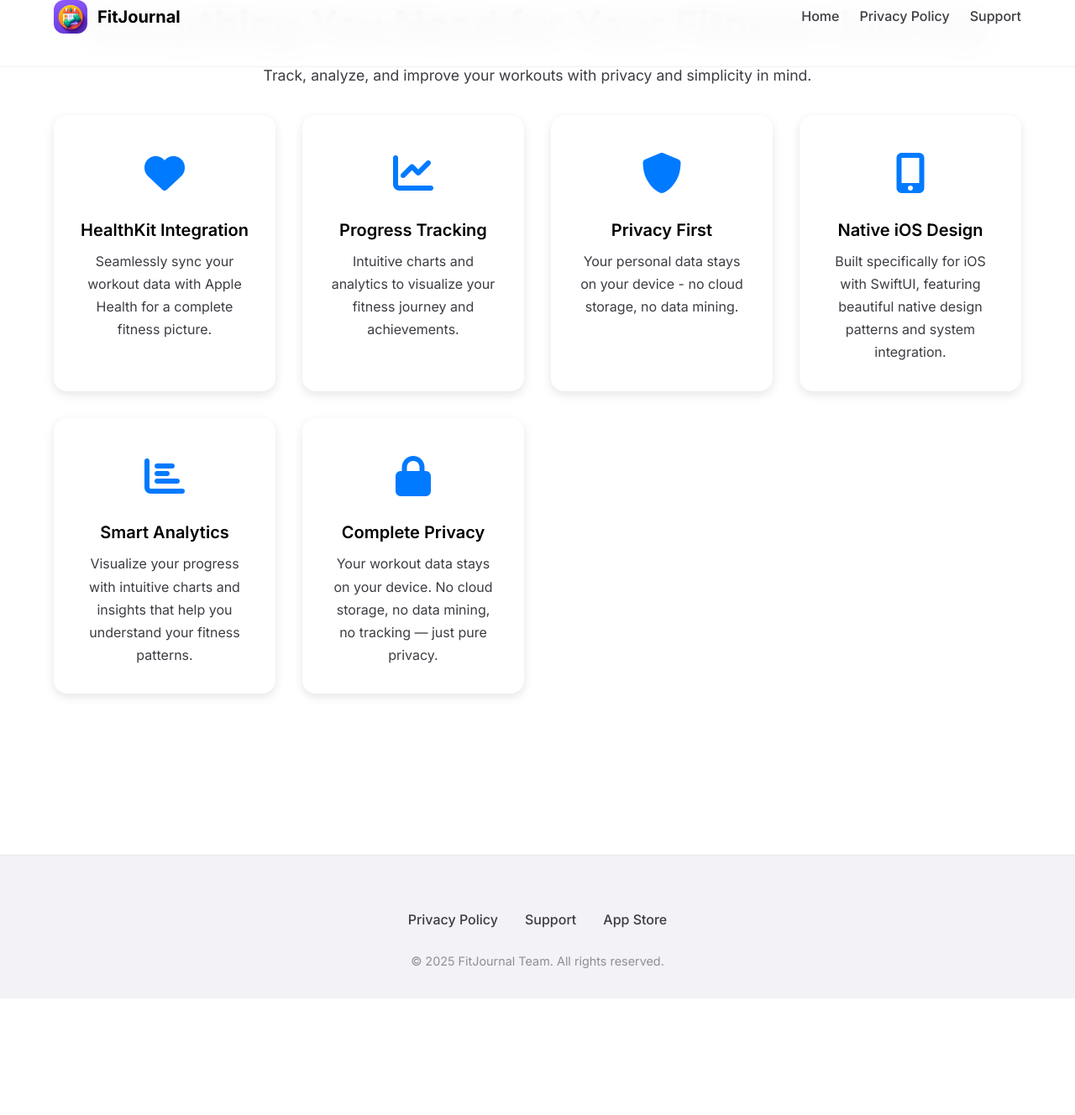
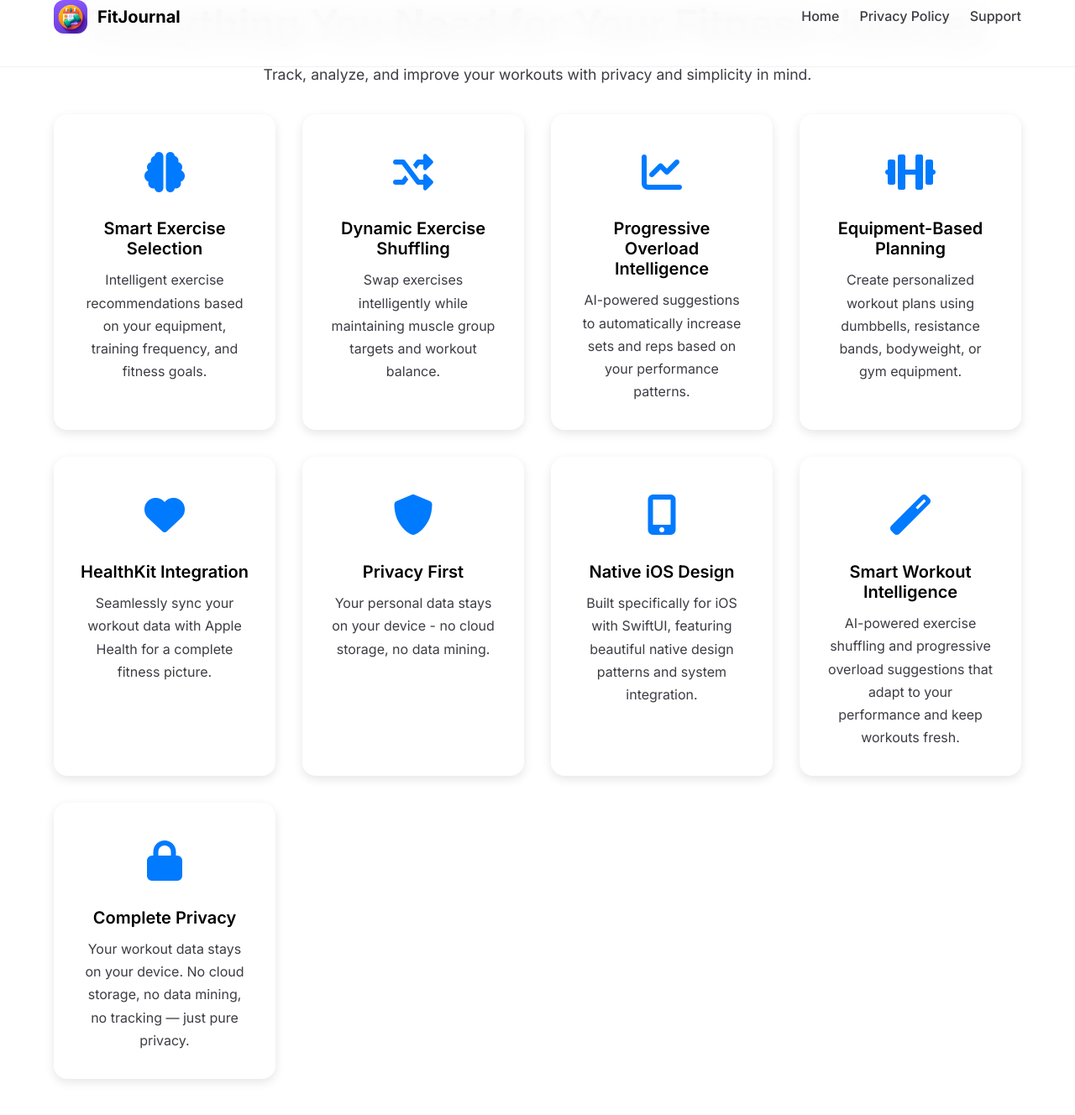
Before and after one commit to gautam-u/fitjournal-website, a Jekyll site: the page built from index.md, in a window 1280 px wide and 1400 px high, scrolled down 1274 px. Shown: the top 1328 px of the window at 84% size. Built offline with Jekyll 4.4.1, drawn with Linux system fonts in a browser that asks for light colours; before the commit the page ends 2463 px from its top, so only the background shows below that; some of the changed text lies outside the part shown.

Commit message:
🚀 Major Update: Add Smart Exercise Features
✨ New Features:
- Smart Exercise Selection with AI-powered recommendations
- Dynamic Exercise Shuffling for workout variety
- Progressive Overload Intelligence with automatic rep/set suggestions
- Equipment-Based Planning for personalized workouts

📸 Updated Screenshots:
- Equipment selection onboarding flow
- Smart exercise plan interface
- Dynamic workout view with exercise shuffling

🎯 Enhanced Marketing:
- Updated hero section highlighting smart workout capabilities
- Added comprehensive feature descriptions
- Improved SEO with better alt texts and descriptions
- Updated README with feature overview

```diff
--- a/_config.yml
+++ b/_config.yml
@@ -5,7 +5,7 @@ page_title: FitJournal - iOS Fitness Tracker
 app_icon: /assets/app_icon.png
 app_name: FitJournal
 app_price: Free
-app_description: Track your workouts, sync with HealthKit, and stay motivated. Privacy-first fitness tracking for iOS.
+app_description: Create smart workout plans with intelligent exercise selection, progression tracking, and dynamic exercise shuffling. Privacy-first home fitness for iOS.
 
 # Store Links
 appstore_link: https://apps.apple.com/app/idYOUR_APP_ID
@@ -24,12 +24,21 @@ youtube_username:
 
 # Feature List
 features:
+  - title: Smart Exercise Selection
+    description: Intelligent exercise recommendations based on your equipment, training frequency, and fitness goals.
+    fontawesome_icon_name: brain
+  - title: Dynamic Exercise Shuffling
+    description: Swap exercises intelligently while maintaining muscle group targets and workout balance.
+    fontawesome_icon_name: shuffle
+  - title: Progressive Overload Intelligence
+    description: AI-powered suggestions to automatically increase sets and reps based on your performance patterns.
+    fontawesome_icon_name: chart-line
+  - title: Equipment-Based Planning
+    description: Create personalized workout plans using dumbbells, resistance bands, bodyweight, or gym equipment.
+    fontawesome_icon_name: dumbbell
   - title: HealthKit Integration
     description: Seamlessly sync your workout data with Apple Health for a complete fitness picture.
     fontawesome_icon_name: heart
-  - title: Progress Tracking
-    description: Intuitive charts and analytics to visualize your fitness journey and achievements.
-    fontawesome_icon_name: chart-line
   - title: Privacy First
     description: Your personal data stays on your device - no cloud storage, no data mining.
     fontawesome_icon_name: shield-alt
--- a/index.md
+++ b/index.md
@@ -4,8 +4,8 @@ title: FitJournal - Privacy-First Fitness Tracking for iOS
 ---
 
 <div class="hero animate-fade-in-up">
-  <h1 class="text-gradient">Your Fitness Journey,<br>Your Privacy First</h1>
-  <p class="mb-2xl">Track your workouts, visualize progress, and stay motivated with FitJournal — the minimalist fitness app that keeps your data private and secure on your device.</p>
+  <h1 class="text-gradient">Smart Home Workouts,<br>Your Privacy First</h1>
+  <p class="mb-2xl">Create personalized workout plans with intelligent exercise selection, smart progression tracking, and exercise shuffling — all while keeping your data private and secure on your device.</p>
 
   <div style="display: flex; justify-content: center; margin-bottom: var(--spacing-4xl);">
     <a href="{{ site.appstore_link | default: '#' }}" class="btn btn-primary btn-large">
@@ -17,13 +17,13 @@ title: FitJournal - Privacy-First Fitness Tracking for iOS
 
 <div class="screenshots">
   <div class="screenshot">
-    <img src="{{ '/assets/screenshots/home.png' | relative_url }}" alt="Home Tab Screenshot">
+    <img src="{{ '/assets/screenshots/home.png' | relative_url }}" alt="Equipment Selection - Choose Your Available Equipment">
   </div>
   <div class="screenshot">
-    <img src="{{ '/assets/screenshots/progress.png' | relative_url }}" alt="Progress Tab Screenshot">
+    <img src="{{ '/assets/screenshots/progress.png' | relative_url }}" alt="Smart Exercise Plan - AI-Powered Exercise Recommendations">
   </div>
   <div class="screenshot">
-    <img src="{{ '/assets/screenshots/smart_workout.png' | relative_url }}" alt="Smart Workout Screenshot">
+    <img src="{{ '/assets/screenshots/smart_workout.png' | relative_url }}" alt="Dynamic Workout Interface with Exercise Shuffling">
   </div>
 </div>
 
@@ -55,10 +55,10 @@ title: FitJournal - Privacy-First Fitness Tracking for iOS
 
     <div class="card feature-card animate-fade-in-up">
       <div class="feature-icon">
-        <i class="fas fa-chart-bar"></i>
+        <i class="fas fa-magic"></i>
       </div>
-      <h3>Smart Analytics</h3>
-      <p>Visualize your progress with intuitive charts and insights that help you understand your fitness patterns.</p>
+      <h3>Smart Workout Intelligence</h3>
+      <p>AI-powered exercise shuffling and progressive overload suggestions that adapt to your performance and keep workouts fresh.</p>
     </div>
 
     <div class="card feature-card animate-fade-in-up">
```
Also changed, not shown: README.md, assets/screenshots/home.png, assets/screenshots/progress.png, assets/screenshots/smart_workout.png.
